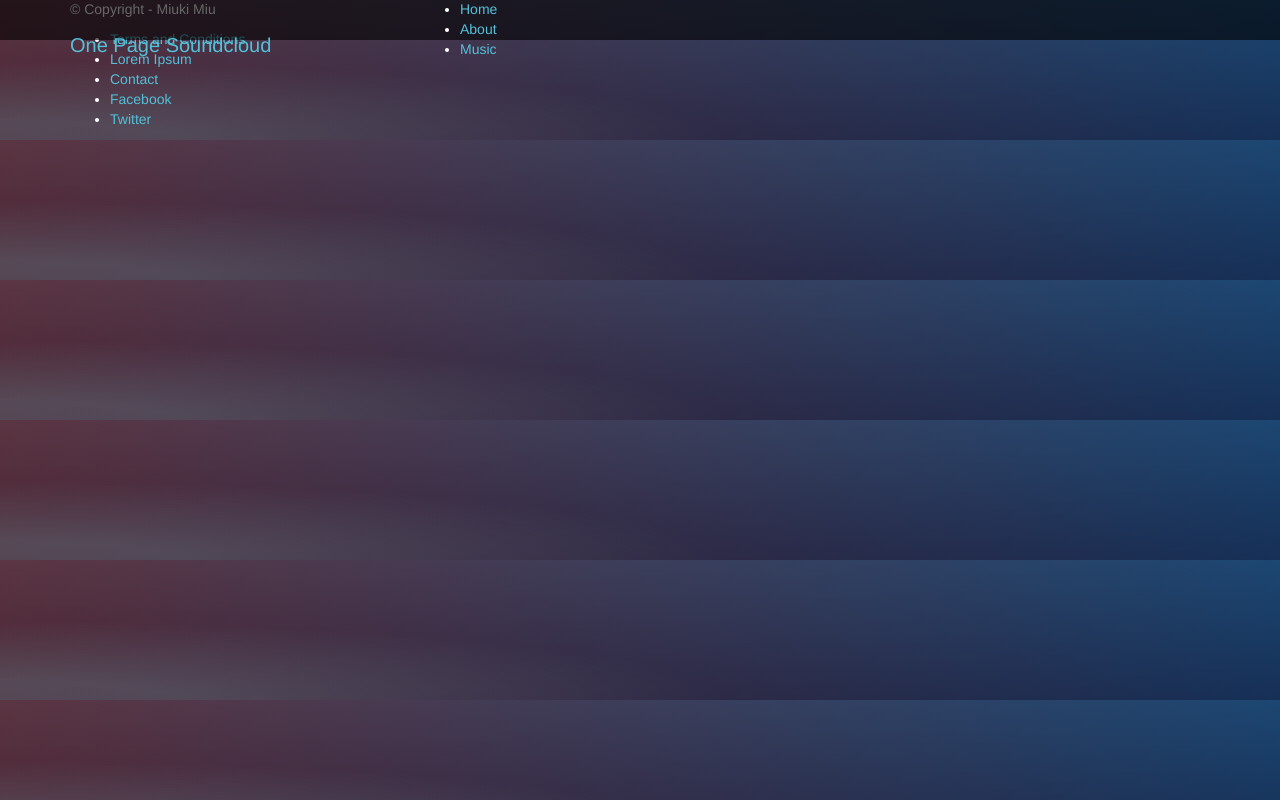
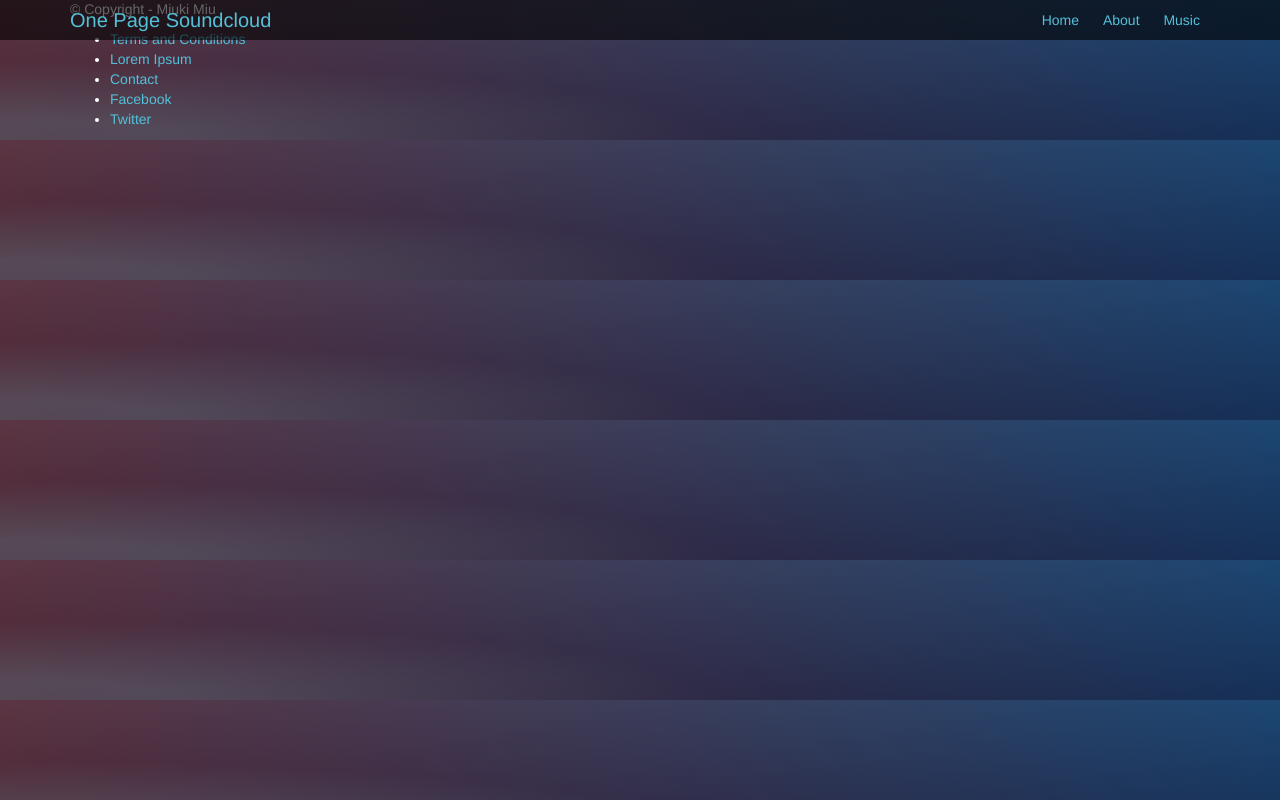
Before and after one commit to miukimiu/one-page-soundcloud, a website: page web/index.html in a window 1280 px wide. Drawn offline with Linux system fonts and the light colour scheme.

Commit message:
Header styles

```diff
--- a/sass/helpers/_variables.scss
+++ b/sass/helpers/_variables.scss
@@ -4,6 +4,7 @@ $ops-spacing: 40px;                          // base spacing
 $ops-spacing-lg: round($ops-spacing * 2);    // 80px
 $ops-spacing-sm: round($ops-spacing / 2);    // 20px
 $ops-spacing-xs: round($ops-spacing / 4);    // 10px
+$ops-spacing-xxs: round($ops-spacing / 8);   // 5px
 
 // typography
 $ops-font-stack:  'Helvetica Neue', 'Helvetica', sans-serif;
--- a/sass/layout/_header.scss
+++ b/sass/layout/_header.scss
@@ -24,7 +24,22 @@
 
 #header {
     background: rgba($ops-black, 0.6);
-    .header-logo a {
+
+    .header-logo {
         font-size: 20px;
+        line-height: 40px;
+        padding: 0;
+        margin: 0;
+    }
+
+    .header-menu {
+        @include inline-list();
+        text-align: right;
+
+        a {
+            display: inline-block;
+            line-height: 40px;
+            padding: 0 $ops-spacing-xs;
+        }
     }
 }
```
Also changed, not shown: assets/css/style.css.
